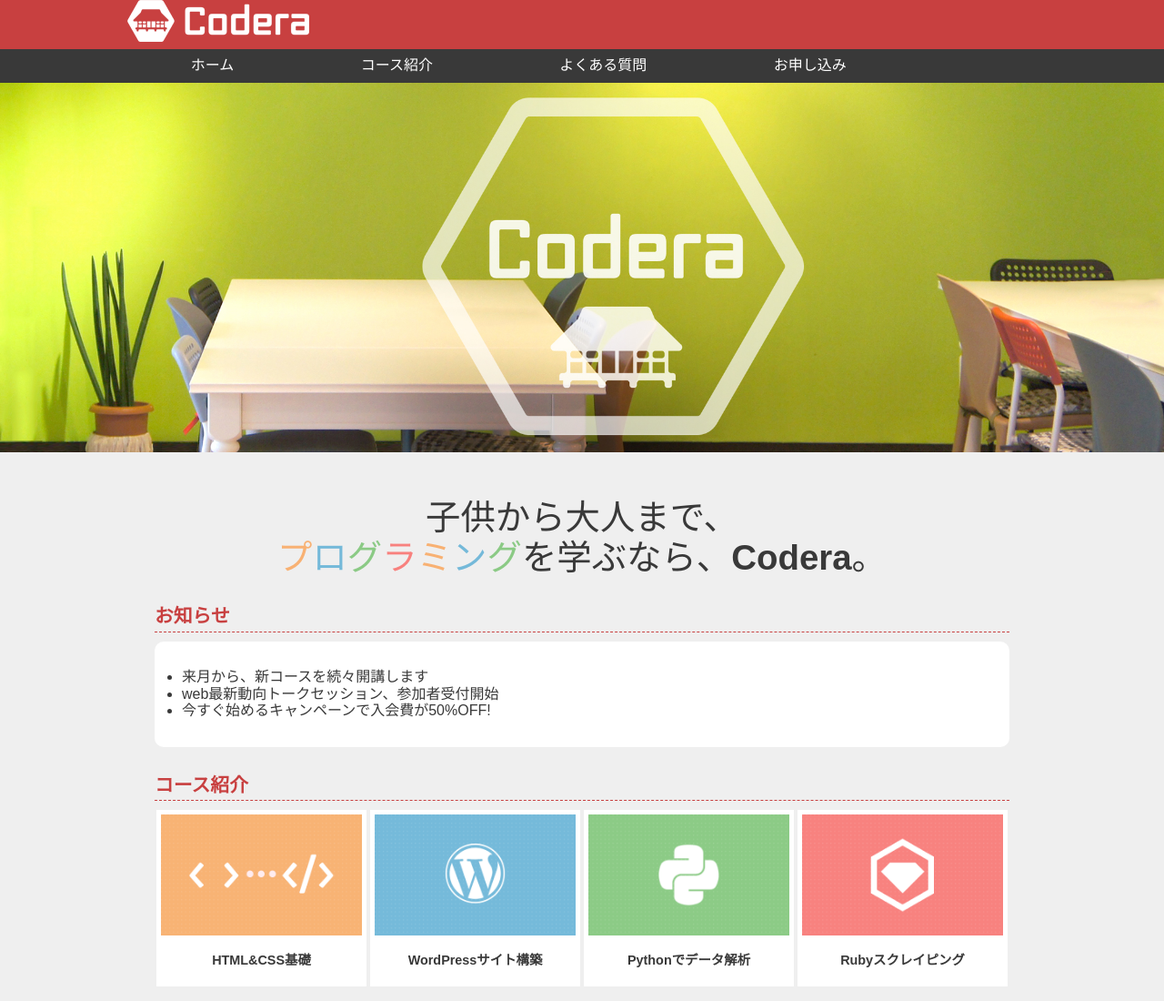
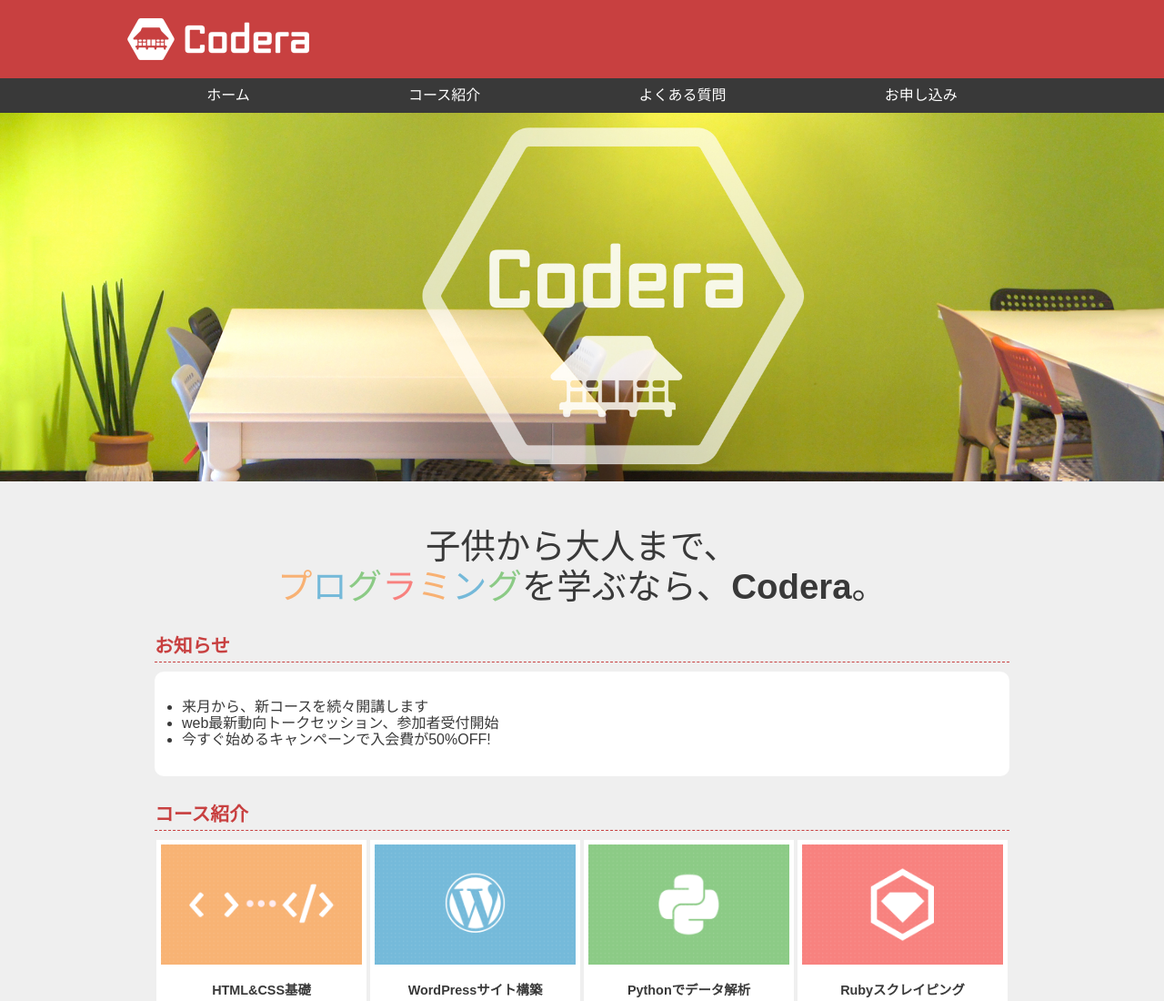
Before and after one commit to itc-s21006/WebExtention, a plain HTML site: page chapter13/index.html in a window 1280 px wide. Shown: the top 1100 px of the page at 91% size. Drawn offline with Linux system fonts and the light colour scheme.

Commit message:
13更新

```diff
--- a/chapter13/index.html
+++ b/chapter13/index.html
@@ -15,7 +15,7 @@
 	<header>
 		<div class="container header-container">
 			<div class="header-inner">
-				<h1 class"header-logo"><a href="index.html">
+				<h1 class="header-logo"><a href="index.html">
 						<img src="images/logo.png" srcset="images/logo.png 1x, images/logo@2x.png 2x" alt="Codera">
 					</a></h1>
 					<button class="menu-btn" id="mobile-menu"></button>
@@ -28,7 +28,7 @@
 				<li><a href="./index.html">ホーム</a></li>
 			        <li><a href="course/index.html">コース紹介</a></li>
                                 <li><a href="qanda/index.html">よくある質問</a></li>
-				<li><a href="contact/index.html">お申し込み</a><li>
+				<li><a href="contact/index.html">お申し込み</a></li>
 			</ul>
 		</div><!-- /nav-container -->
 	</nav>
```
